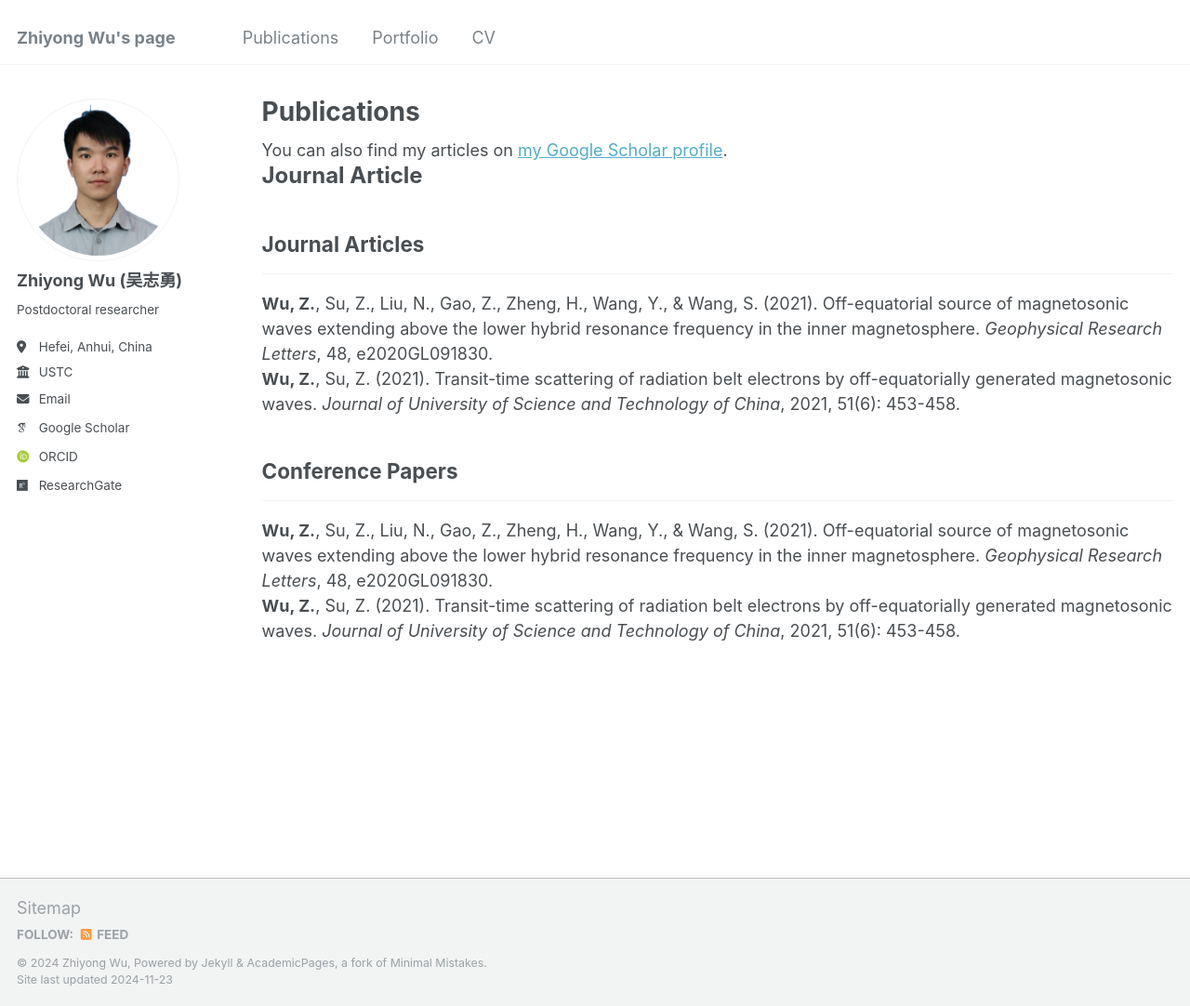
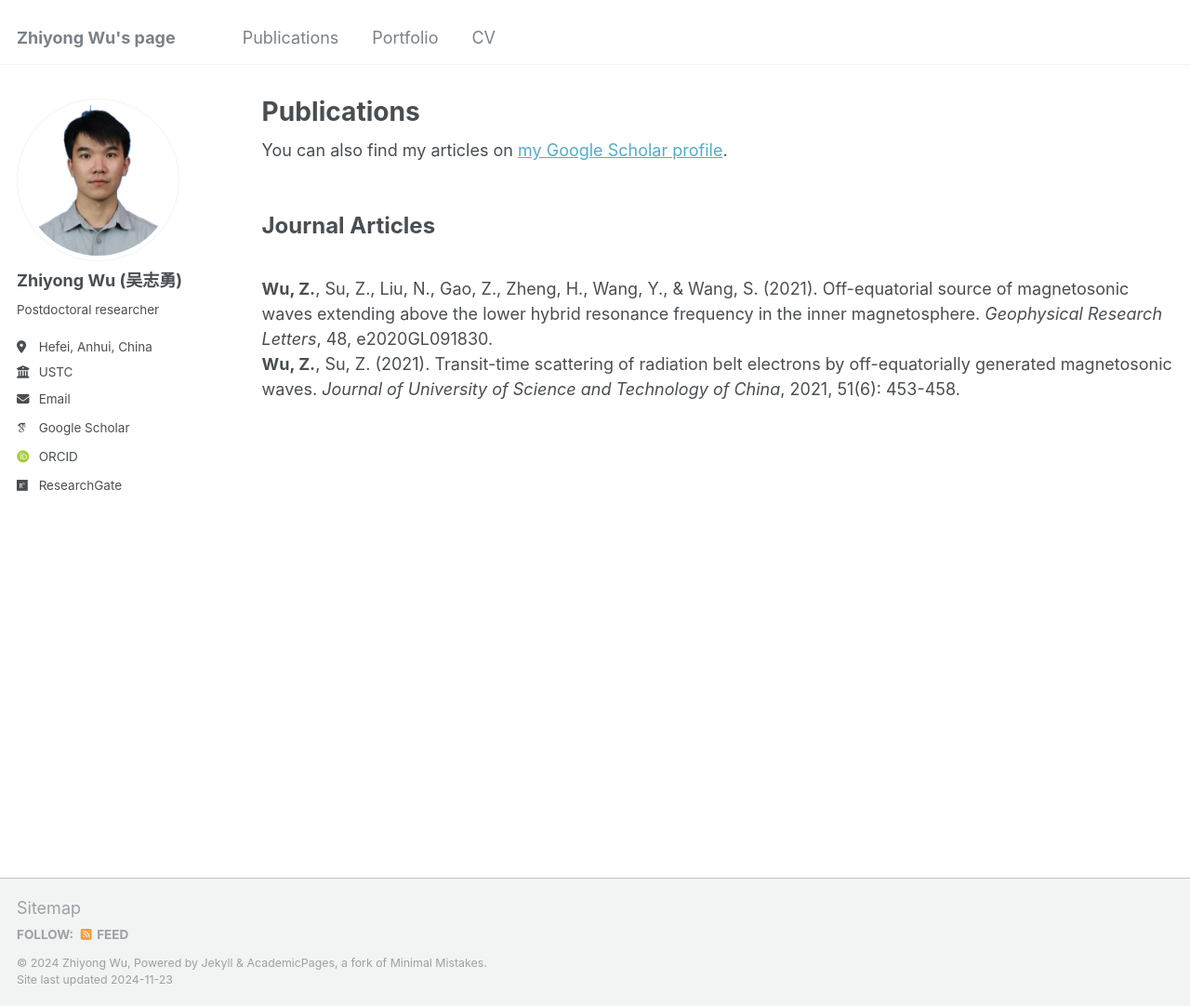
Before and after one commit to Z-Y-Wu/ZW-, a Jekyll site: the page built from _pages/publications.html, in a window 1280 px wide and 1082 px high. Shown: the whole window at 93% size. Built offline with Jekyll 4.4.1, drawn with Linux system fonts in a browser that asks for light colours; some web fonts are replaced.

Commit message:
Update publications.html

```diff
--- a/_pages/publications.html
+++ b/_pages/publications.html
@@ -7,28 +7,8 @@ author_profile: true
 
 {% if site.author.googlescholar %}
   <div class="wordwrap">You can also find my articles on <a href="{{site.author.googlescholar}}">my Google Scholar profile</a>.</div>
-{% endif %}
-<h1 style="font-size: 24px; font-weight: bold;">Journal Article</h1>
-{% include base_path %}
-<!-- New style rendering if publication categories are defined -->
-{% if site.publication_category %}
-  <!-- {% for category in site.publication_category  %} -->
-    {% assign title_shown = false %}
-  {% for post in site.publications reversed %}
-<!--  {% if post.category != category[0] %} -->
-<!--    {% continue %} -->
-<!--  {% endif %} -->
-<!--   {% unless title_shown %} -->
-        <h2>{{ category[1].title }}</h2><hr />
+{% endif %}<br><br>
+<h1 style="font-size: 24px; font-weight: bold;">Journal Articles</h1><br>
+
 <strong>Wu, Z.</strong>, Su, Z., Liu, N., Gao, Z., Zheng, H., Wang, Y., & Wang, S. (2021). Off-equatorial source of magnetosonic waves extending above the lower hybrid resonance frequency in the inner magnetosphere. <i>Geophysical Research Letters</i>, 48, e2020GL091830.<br>
 <strong>Wu, Z.</strong>, Su, Z. (2021). Transit-time scattering of radiation belt electrons by off-equatorially generated magnetosonic waves. <i>Journal of University of Science and Technology of China</i>, 2021, 51(6): 453-458.
-        {% assign title_shown = true %}
- <!--      {% endunless %} -->
- <!--     {% include archive-single.html %} -->
-   {% endfor %}
- <!--  {% endfor %} -->
-{% else %}
-  {% for post in site.publications reversed %}
-    {% include archive-single.html %}
-  {% endfor %}
-{% endif %}
```
